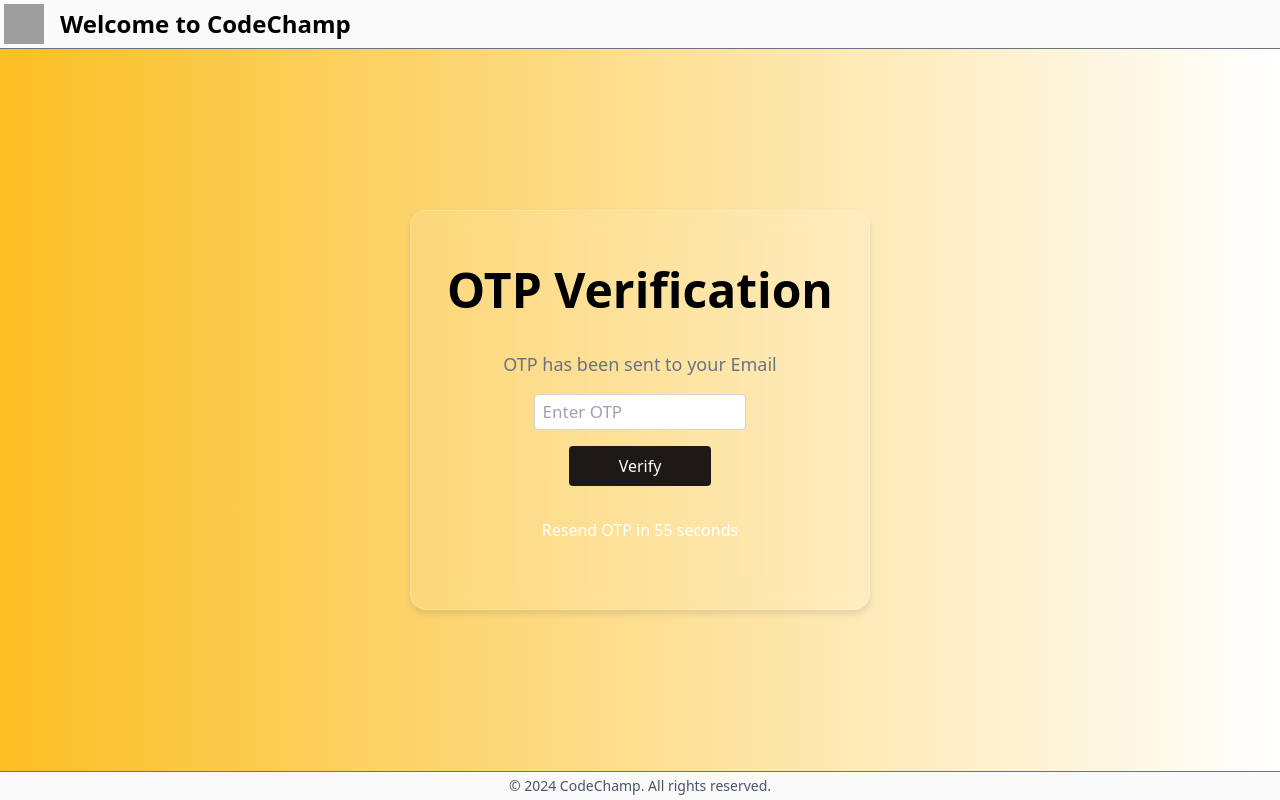
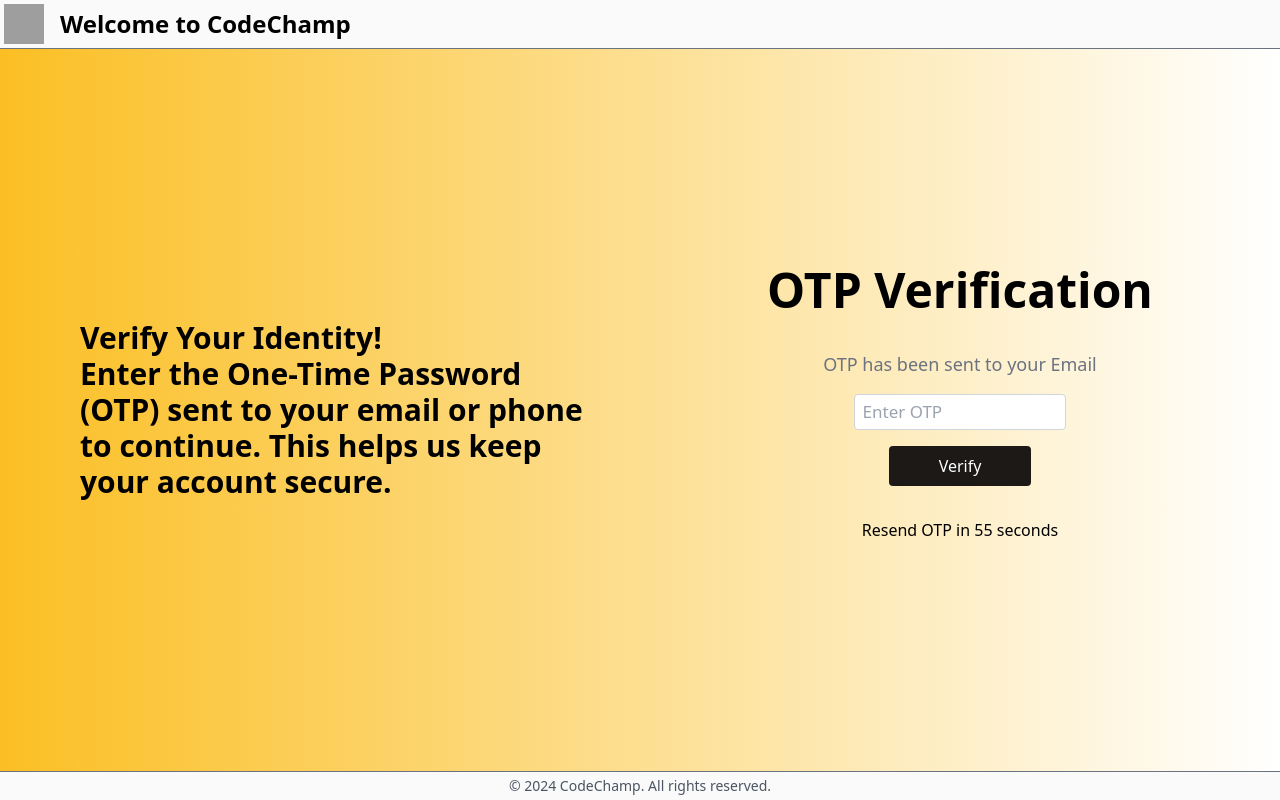
Before and after one commit to Purvish-Joshi/Auth_Page, a React (Vite) app: page /otp in a window 1280 px wide. Built offline with nearby package versions, Linux system fonts and the light colour scheme; grey boxes are pictures that could not be loaded.

Commit message:
updated pages

```diff
--- a/src/Components/ForgetPassword.jsx
+++ b/src/Components/ForgetPassword.jsx
@@ -19,9 +19,19 @@
 
         {/* Main Content Area */}
         <main className="flex-grow flex justify-center items-center bg-gradient-to-r from-amber-400 to-white  dark:bg-gradient-to-r  dark:from-dark300 dark:to-dark100">
+          <div className="w-1/2  hidden md:flex flex-col items-center justify-center p-8  ">
+            <div className="text-left text-3xl font-bold  dark:text-white pl-12">
+              <p>Reset Your Password</p>
+              <p>
+                Please enter your email address to receive a password reset
+                link. We'll help you get back on track!
+              </p>
+            </div>
+          </div>
+
           <div className="flex justify-center items-center">
             {/* Add your form or content */}
-            <form className="glass p-6 rounded shadow-md flex flex-col justify-center items-center ">
+            <form className="w-1/2 p-6 rounded  flex flex-col justify-center items-center ">
               <h2 className="text-2xl mb-4 text-black dark:text-white">
                 If the account exists, we'll email you OTP to reset the
                 password.
--- a/src/Components/OtpVerification.jsx
+++ b/src/Components/OtpVerification.jsx
@@ -35,9 +35,19 @@
 
         {/* Main Content Area */}
         <main className="flex-grow  flex justify-center items-center bg-gradient-to-r from-amber-400 to-white  dark:bg-gradient-to-r  dark:from-dark300 dark:to-dark100">
-          <div className="flex justify-center items-center ">
+          <div className="w-1/2  hidden md:flex flex-col items-center justify-center p-8 ">
+            <div className="text-left text-3xl font-bold  dark:text-white pl-12">
+              <p>Verify Your Identity!</p>
+              <p>
+                Enter the One-Time Password (OTP) sent to your email or phone to
+                continue. This helps us keep your account secure.
+              </p>
+            </div>
+          </div>
+
+          <div className="w-1/2 flex justify-center items-center ">
             {/* Add your form or content */}
-            <form className="flex flex-col justify-center items-center p-4 glass m-4 h-[400px]">
+            <form className="flex flex-col justify-center items-center p-4  m-4 h-[400px]">
               <h1 className="text-5xl font-bold m-5 text-center text-black dark:text-white">
                 OTP Verification
               </h1>
@@ -59,14 +69,14 @@
                 Verify
               </button>
 
-              <h4 className="m-4 p-4 text-white">
+              <h4 className="m-4 p-4 text-black dark:text-zinc-300">
                 {isResendEnabled ? (
                   <>
                     Didn't Get OTP?{" "}
                     <a
                       href="#"
                       onClick={handleResendOtp}
-                      className="text-zinc-300"
+                      className="text-black dark:text-zinc-300"
                     >
                       Resend
                     </a>
```
